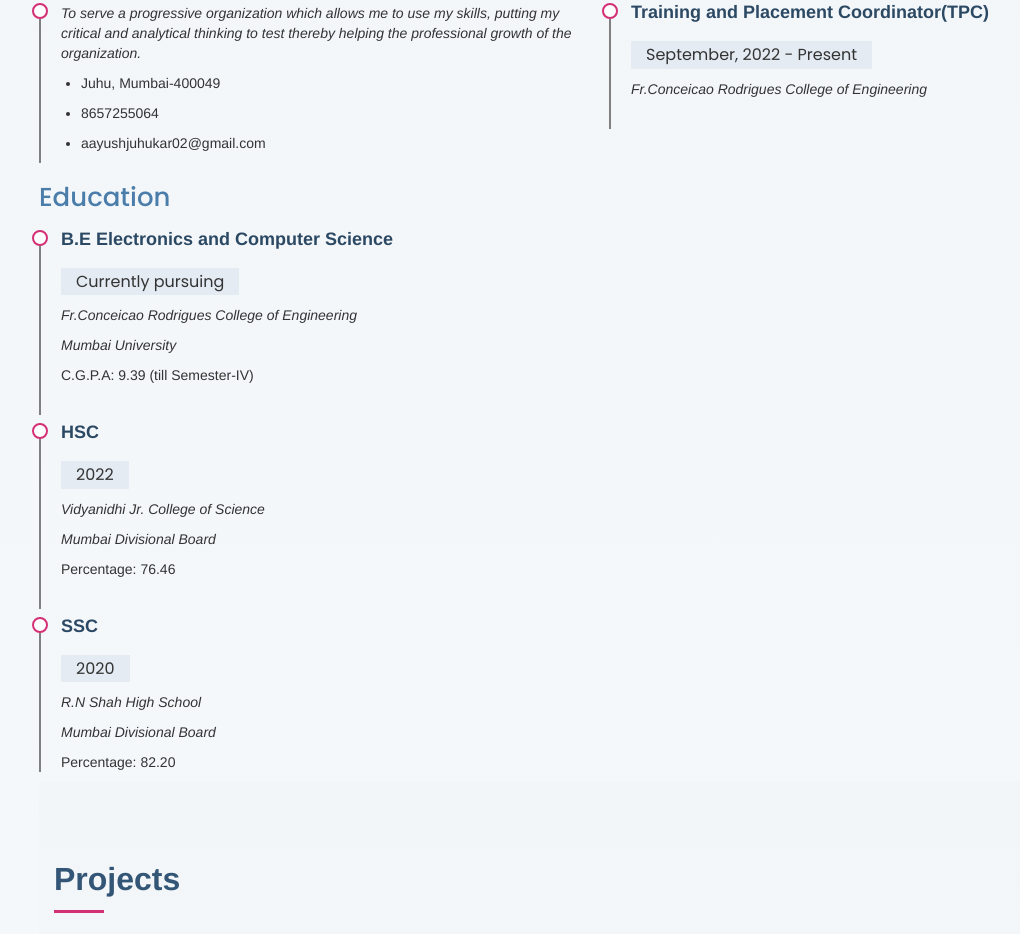
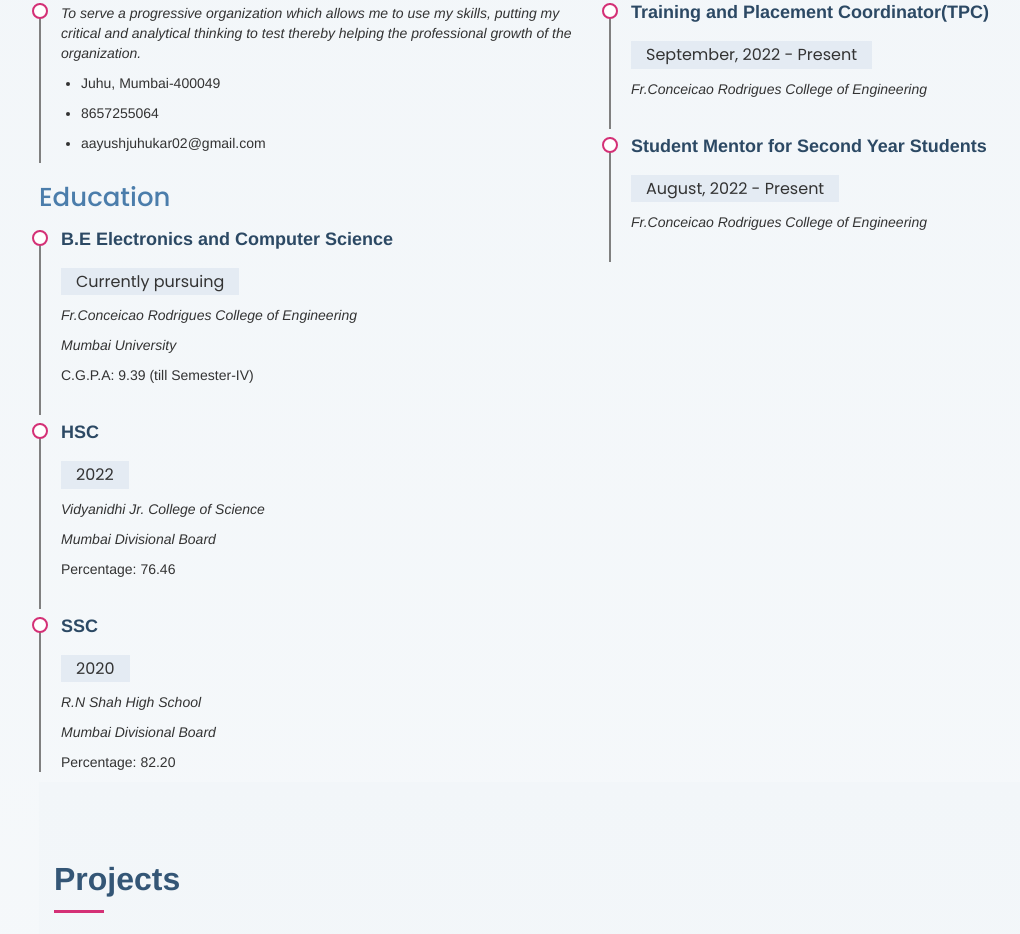
Before and after one commit to aayushjuhu/Resume, a plain HTML site: page index.html in a window 1280 px wide. Shown: the part 2018-2952 px from the top of the page, without its empty margins (46-1066 px from the left). Drawn offline with nearby package versions, Linux system fonts and the light colour scheme; a web font is replaced by a local one.

Commit message:
Update index.html

```diff
--- a/index.html
+++ b/index.html
@@ -172,6 +172,11 @@
               <h5>September, 2022 - Present</h5>
               <p><em>Fr.Conceicao Rodrigues College of Engineering</em></p>
             </div>
+            <div class="resume-item" data-aos="fade-up" data-aos-duration="1200">
+              <h4>Student Mentor for Second Year Students</h4>
+              <h5>August, 2022 - Present</h5>
+              <p><em>Fr.Conceicao Rodrigues College of Engineering</em></p>
+            </div>
             <br>
             <!-- <div class="resume-title" data-aos="fade-right">
               <h2>Extra-Curricular Activities</h2>
```
